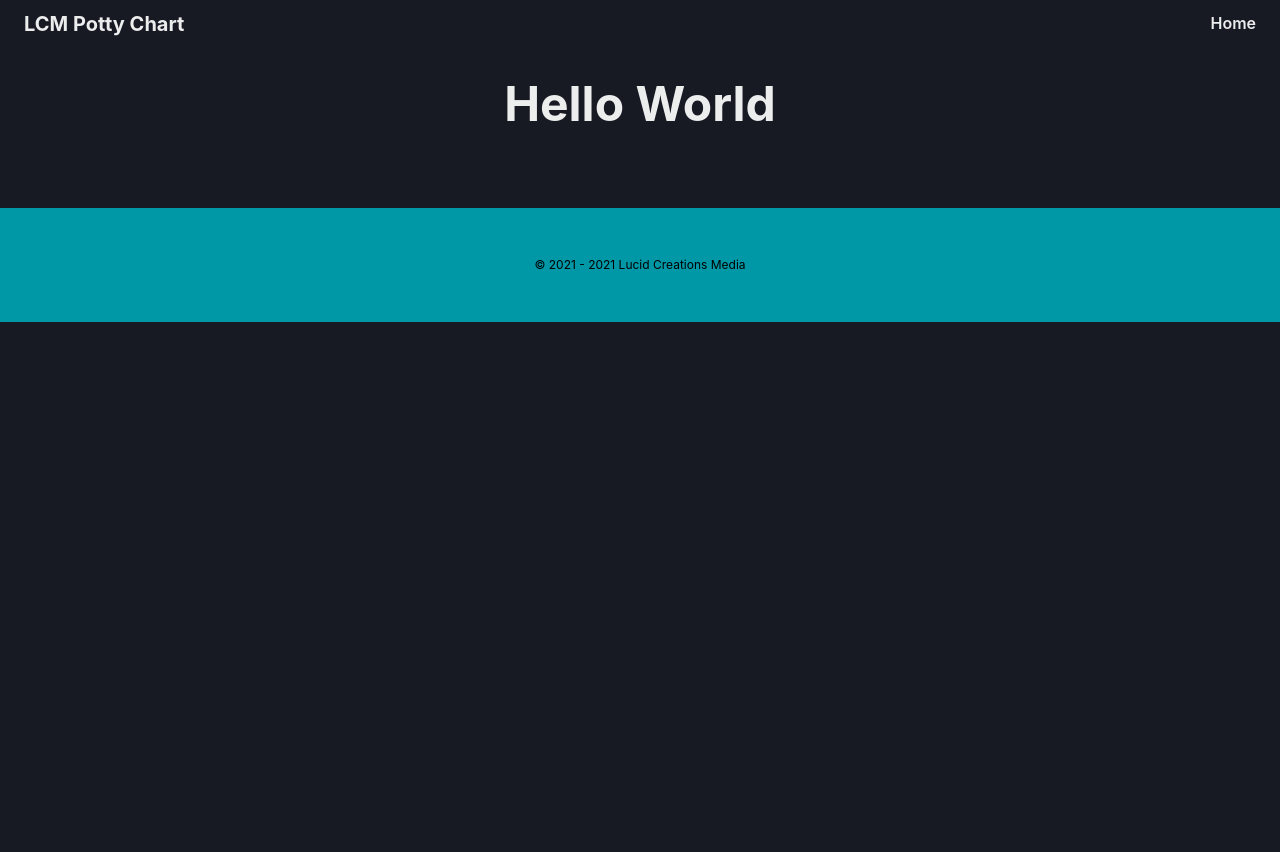
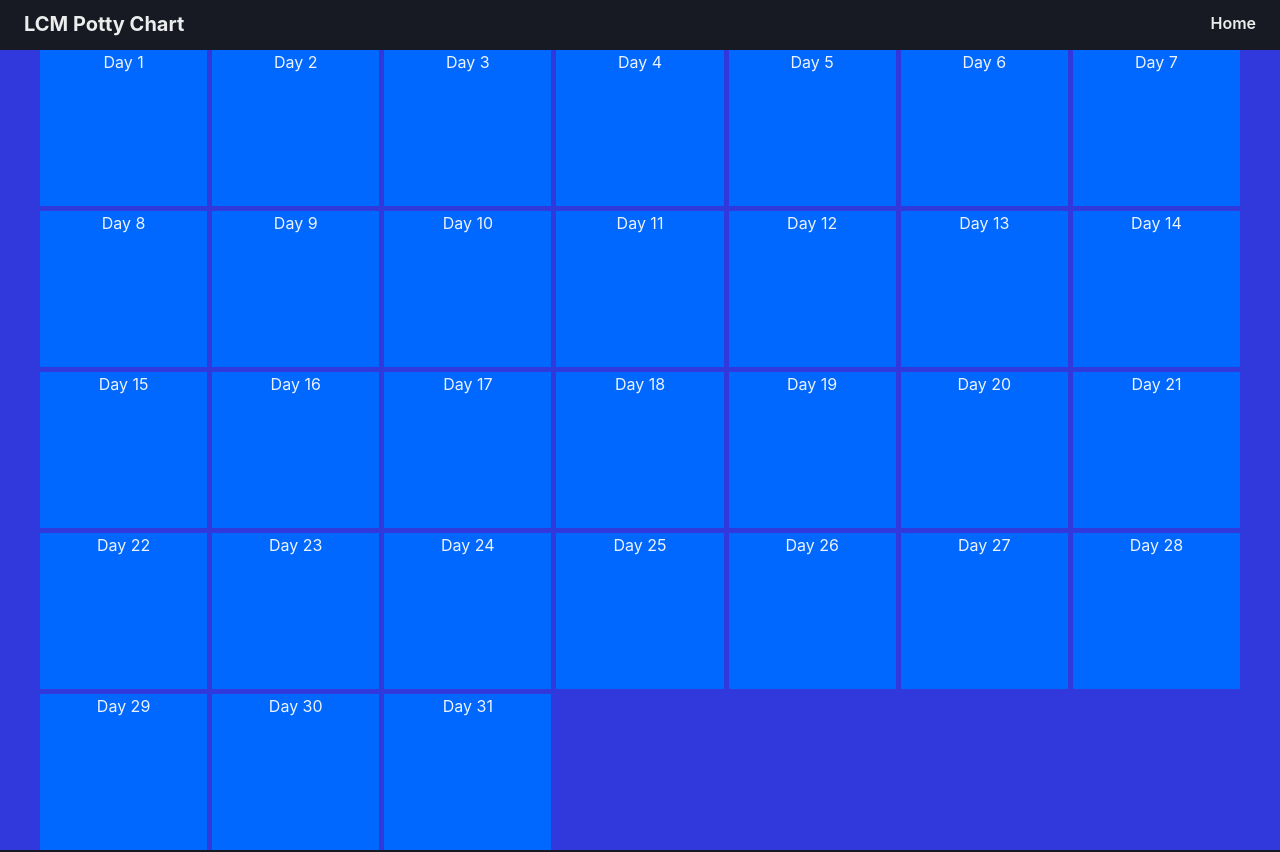
Before and after one commit to LucidCreationsMedia/LCM-Potty-Chart, a Next.js app: page / in a window 1280 px wide. Shown: the top 852 px of the page. Before the commit the page ends 800 px from the top, so only its background shows below. Built offline with nearby package versions, Linux system fonts and the light colour scheme.

Commit message:
using a simplegrid created a resebalence of a calender.

```diff
--- /dev/null
+++ b/component/calender/index.tsx
@@ -0,0 +1,32 @@
+import React from "react";
+import { Box, SimpleGrid } from "@chakra-ui/react";
+
+const Calender = (): JSX.Element => {
+  const daysArr = [];
+  for (let i = daysArr.length; i < 31; i++) {
+    daysArr.push(daysArr.length + 1);
+  }
+  return (
+    <SimpleGrid
+      px={10}
+      spacing="5px"
+      bg="brand.main"
+      w="100%"
+      h="100vh"
+      columns={7}
+    >
+      {daysArr.map((day) => {
+        return (
+          <Box
+            bg="brand.primary"
+            w="100%"
+            h="100%"
+            key={day}
+          >{`Day ${day}`}</Box>
+        );
+      })}
+    </SimpleGrid>
+  );
+};
+
+export default Calender;
--- a/pages/index.tsx
+++ b/pages/index.tsx
@@ -1,12 +1,17 @@
 import React from "react";
 import { Box, Heading } from "@chakra-ui/react";
+import Calender from "../component/calender";
 
 const IndexPage = (): JSX.Element => {
   return (
-    <Box textAlign="center" w="100%" h="auto" py="10vh">
-      <Heading as="h1" size="2xl">
-        Hello World
-      </Heading>
+    <Box textAlign="center" w="100%" h="auto" pt="50px" pb="10vh">
+      {Calender ? (
+        <Calender />
+      ) : (
+        <Heading as="h1" size="2xl">
+          Hello World
+        </Heading>
+      )}
     </Box>
   );
 };
```
